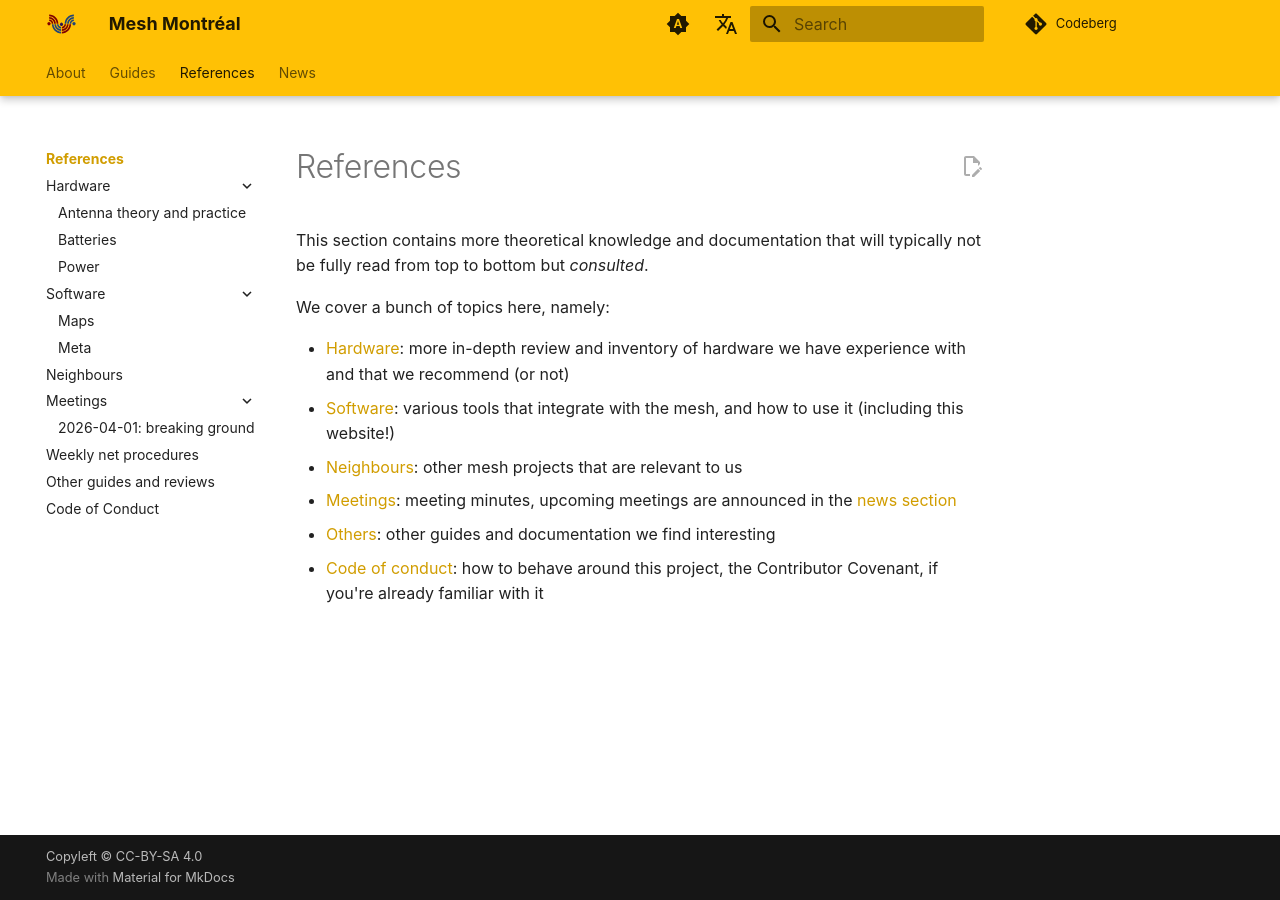
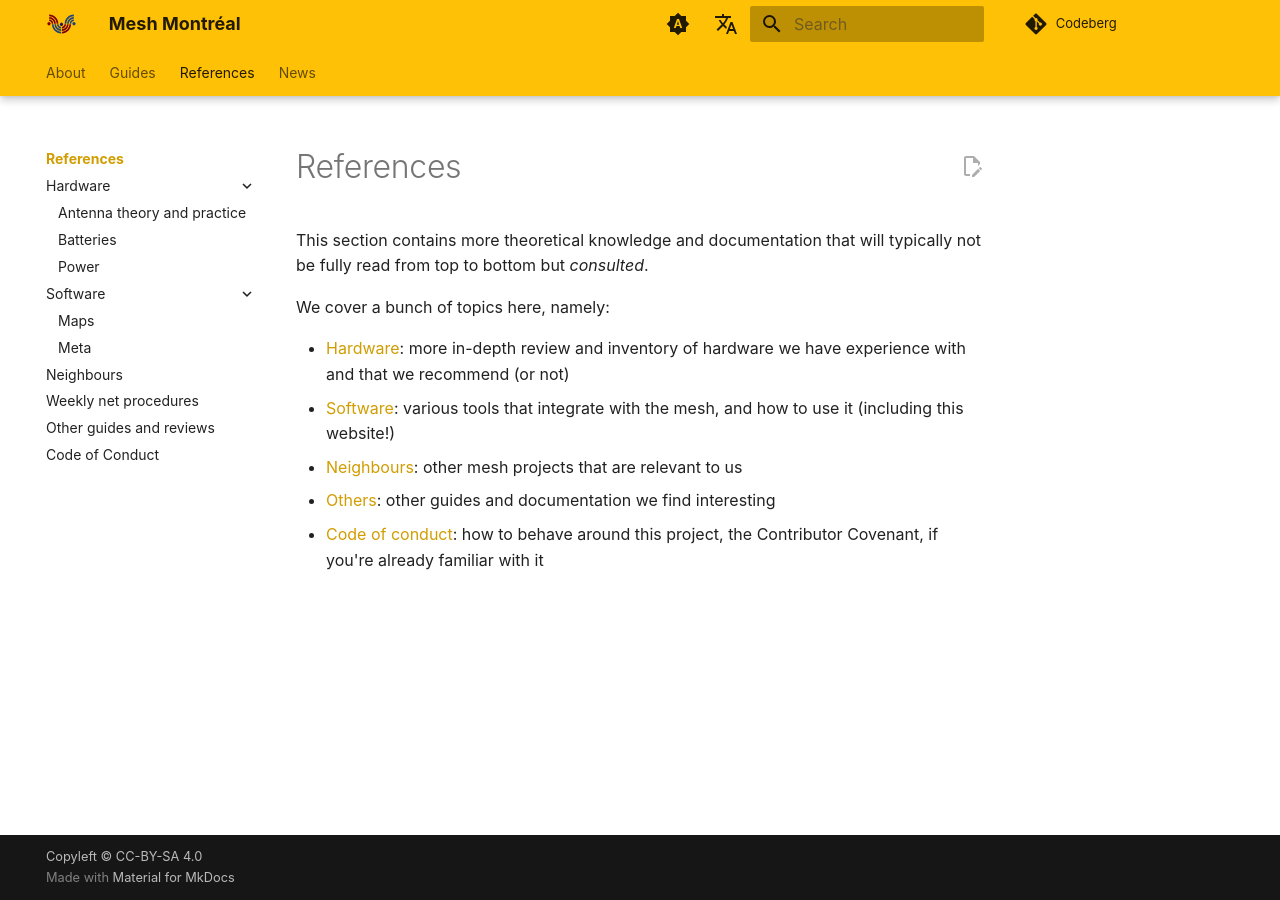
Before and after one commit to ReseauLibre/lora.reseaulibre.ca, an MkDocs documentation site: the page built from docs/references/index.md, in a window 1280 px wide. Built offline with MkDocs 1.6.1 and Material for MkDocs 9.7.7, drawn with Linux system fonts in a browser that asks for light colours; plug-ins that fetch from the network failed and are left out; comment, search, counter and statistics services are not loaded.

Commit message:
Revert "try to setup meeting minutes with macros, not working"
This reverts commit 059238f5cb1e66240668f2fb01fe1357650020af.

```diff
--- a/docs/references/index.md
+++ b/docs/references/index.md
@@ -12,8 +12,6 @@ We cover a bunch of topics here, namely:
   mesh, and how to use it (including this website!)
 - [Neighbours](neighbours.md): other mesh projects that are relevant
   to us
-- [Meetings](meetings/index.md): meeting minutes, upcoming meetings are
-  announced in the [news section](../news/index.md)
 - [Others](other.md): other guides and documentation we find
   interesting
 - [Code of conduct](../code.md): how to behave around this project, the
--- a/docs/references/meetings/2026-04-01.md
+++ /dev/null
@@ -1,3 +0,0 @@
-# 2026-04-01: breaking ground
-
-foo
--- a/mkdocs.yml
+++ b/mkdocs.yml
@@ -29,9 +29,6 @@ nav:
         - references/maps.md
         - Meta: meta.md
     - references/neighbours.md
-    - Meetings:
-      - references/meetings/index.md
-      - references/meetings/2026-04-01.md
     - references/net.md
     - references/other.md
     - Code of Conduct: code.md
@@ -151,7 +148,6 @@ plugins:
       blog_dir: news
       categories_allowed:
         - events
-  - macros
   # regroup third-party plugins to make them easier to disable
   #
   # use, say, `env MKDOCS_THIRD_PARTY=false mkdocs serve` to disable
--- a/requirements.txt
+++ b/requirements.txt
@@ -1,6 +1,5 @@
 mkdocs
 mkdocs-git-revision-date-localized-plugin
 #mkdocs-git-authors-plugin
-mkdocs-marcos-plugin
 mkdocs-redirects
 mkdocs-rss-plugin
```
Also changed, not shown: docs/references/meetings/index.md (deleted, +0 -57 lines).
